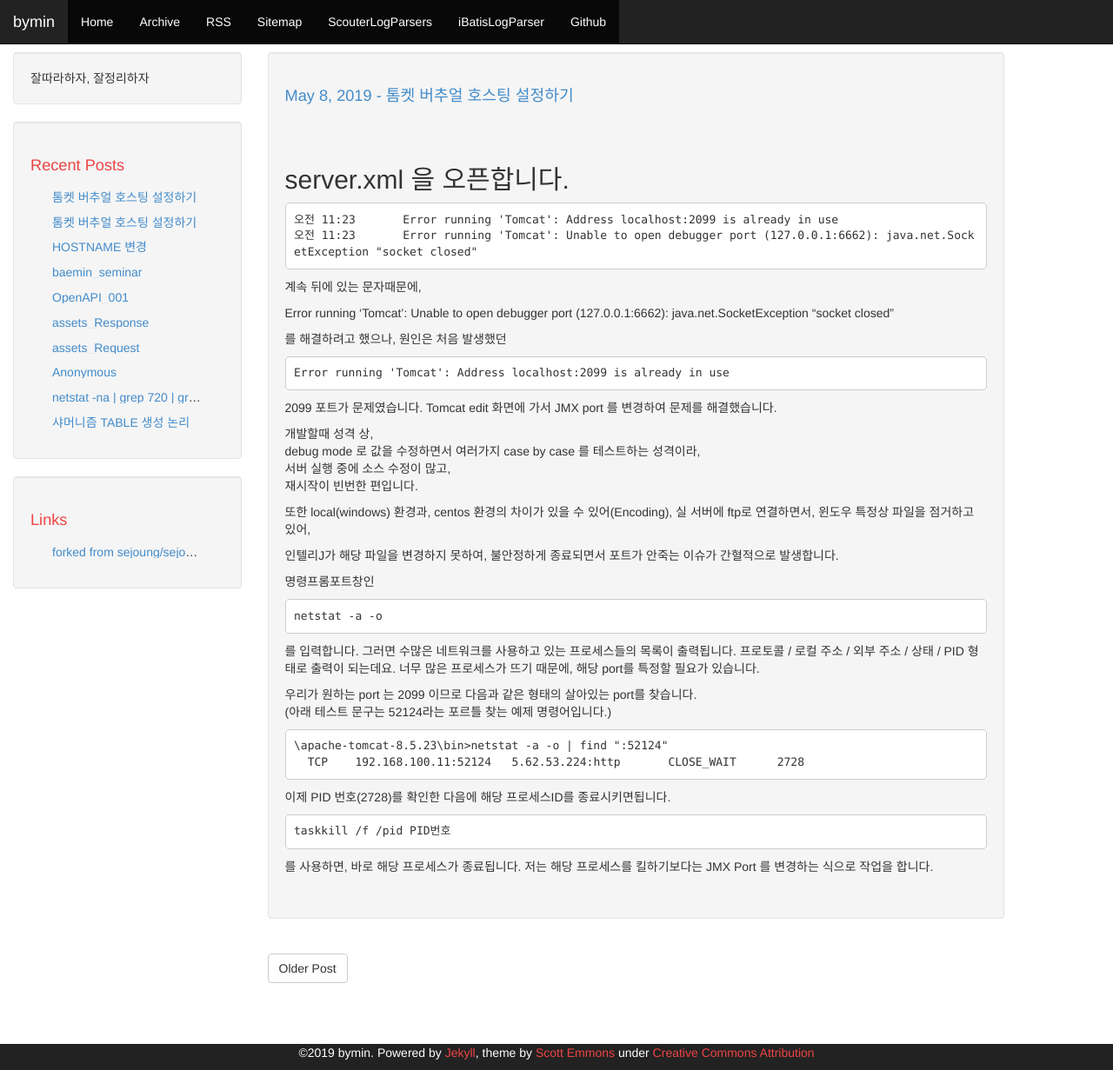
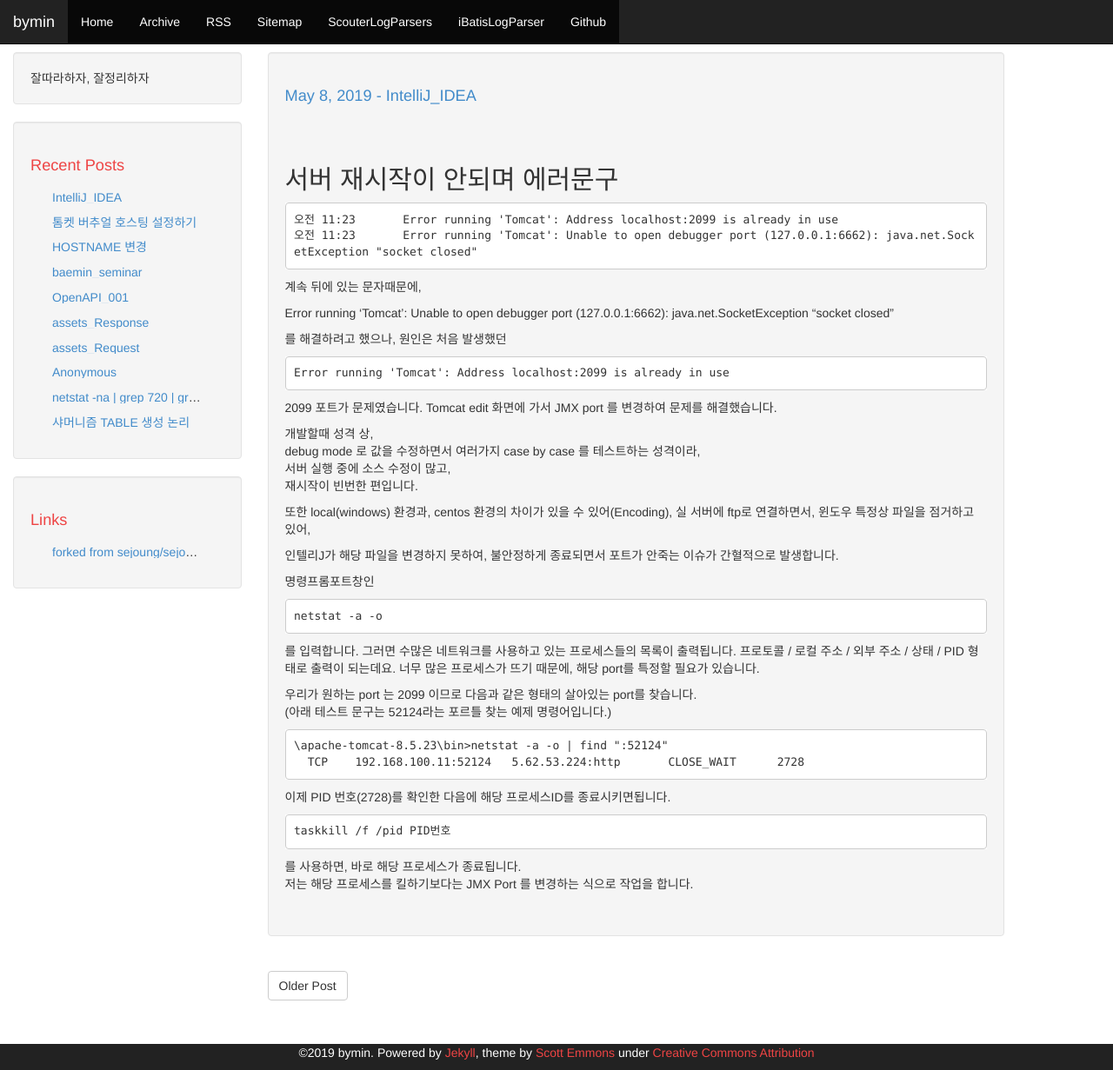
Before and after one commit to youngclown/youngclown.github.io, a Jekyll site: the page built from _posts/2019-05-08-intelliJ_socketclosed.md, in a window 1280 px wide and 1231 px high. Shown: the whole window at 87% size. Built offline with Jekyll 4.4.1, drawn with Linux system fonts in a browser that asks for light colours.

Commit message:
제목변경

````diff
--- a/_posts/2019-05-08-intelliJ_socketclosed.md
+++ b/_posts/2019-05-08-intelliJ_socketclosed.md
@@ -1,10 +1,10 @@
 ---
 layout: post
-title: "톰켓 버추얼 호스팅 설정하기"
+title: "IntelliJ_IDEA"
 comments: true
 ---
 
-server.xml 을 오픈합니다.
+서버 재시작이 안되며 에러문구
 ---
 
 ```
@@ -56,4 +56,5 @@ netstat -a -o
 taskkill /f /pid PID번호
 ```
 
-를 사용하면, 바로 해당 프로세스가 종료됩니다. 저는 해당 프로세스를 킬하기보다는 JMX Port 를 변경하는 식으로 작업을 합니다.
+를 사용하면, 바로 해당 프로세스가 종료됩니다.
+저는 해당 프로세스를 킬하기보다는 JMX Port 를 변경하는 식으로 작업을 합니다.
````
